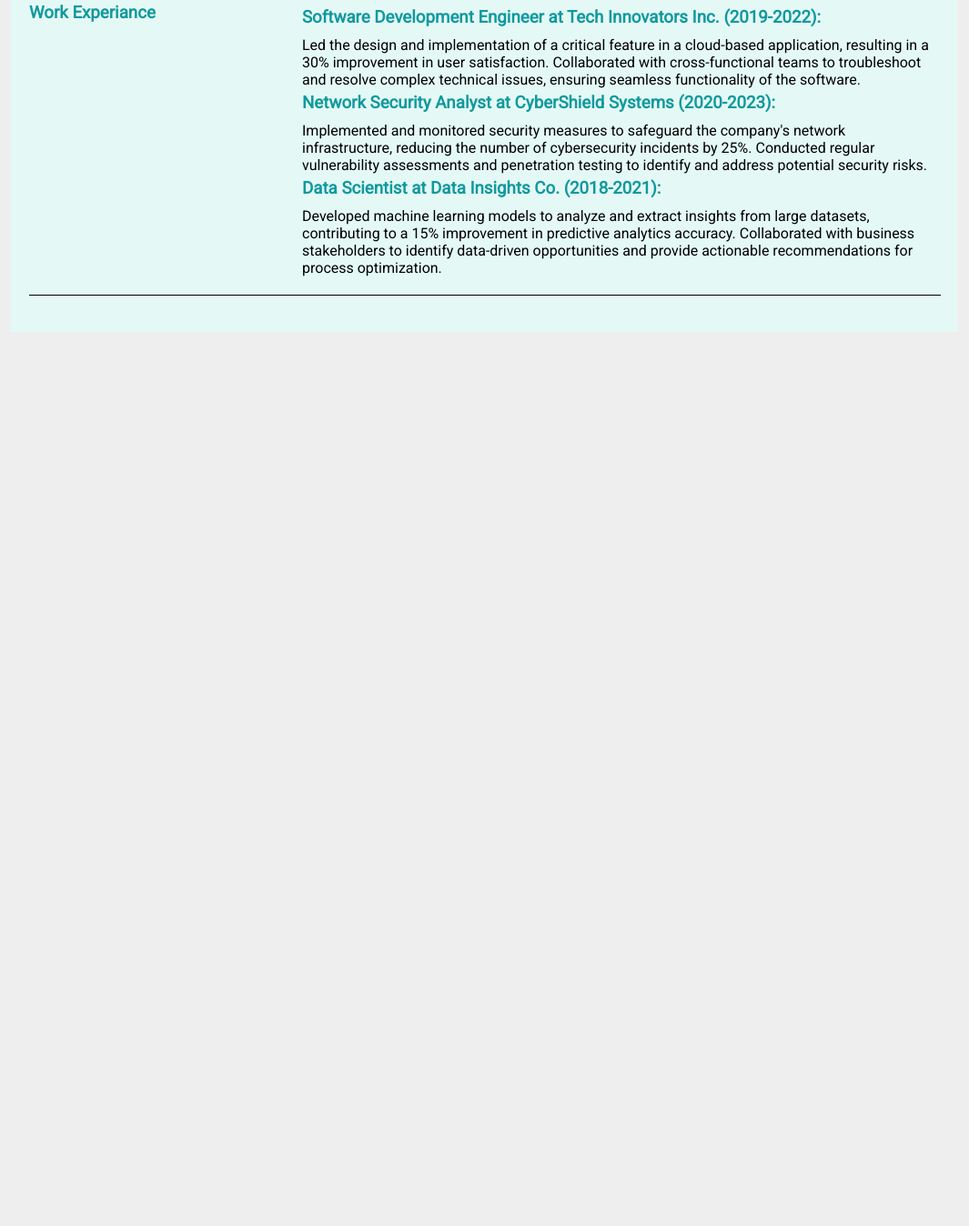
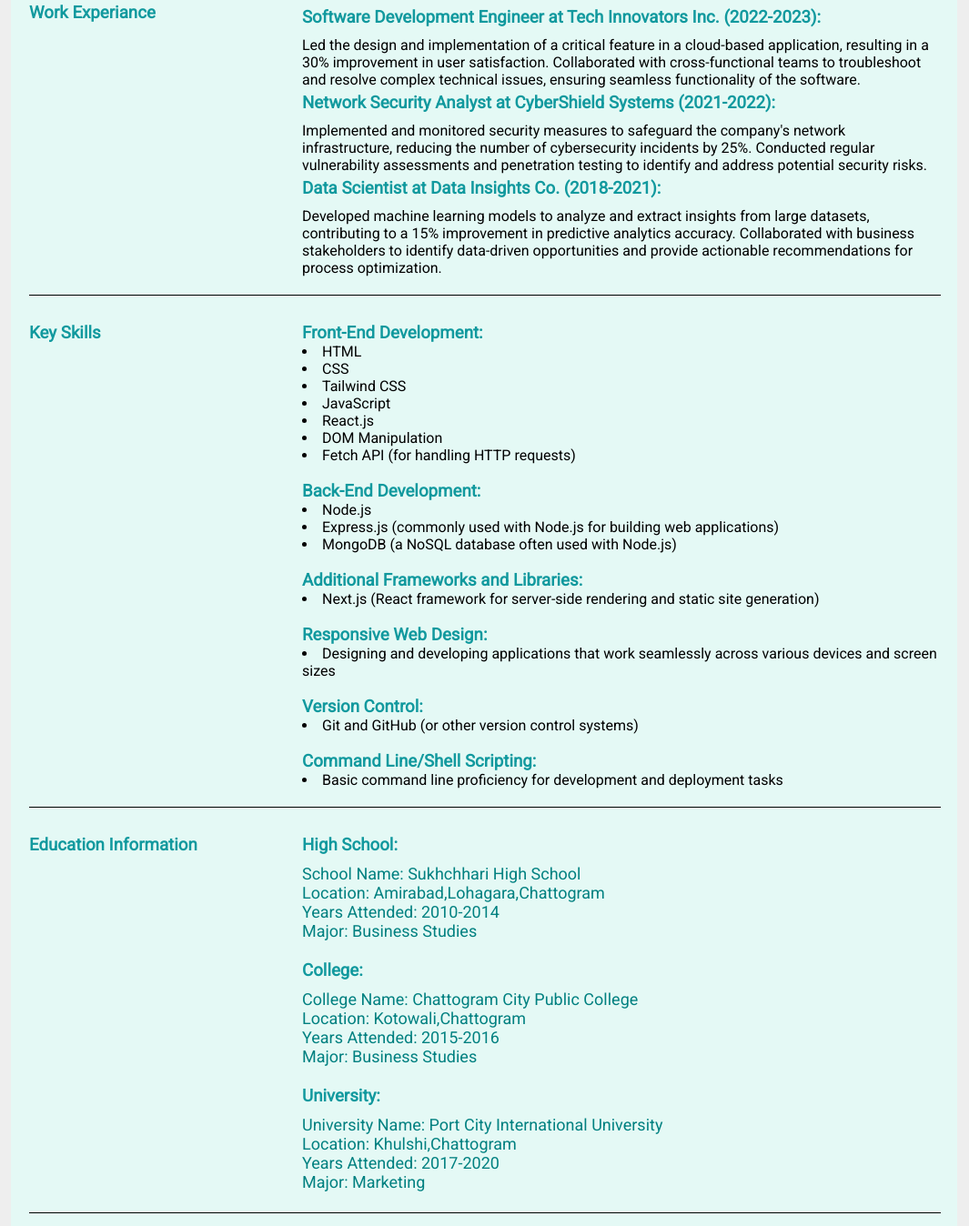
Before and after one commit to iftekharmahmud25/cv-html-css-practice, a plain HTML site: page index.html in a window 1280 px wide. Shown: the part 406-1754 px from the top of the page at 91% size, without its empty margins (108-1173 px from the left). Before the commit the page ends 800 px from the top, so only its background shows below. Drawn offline with Linux system fonts and the light colour scheme.

Commit message:
added education section

```diff
--- a/index.html
+++ b/index.html
@@ -37,7 +37,7 @@
                         <h3>Personal Information</h3>
                     </div>
                     <div class="right-div">
-                        <pre style="margin-left: 140px; font-size: 18px;">Permanent Address	: C/O-Johora Bara Bari
+                        <pre style="margin-left: 140px; font-size: 18px; font-weight: bold;color: teal;">Permanent Address	: C/O-Johora Bara Bari
                         : Vill. -Sukhchhari
                         : P.O.-Sukhchhari
                         : P.S.-Lohagara
@@ -62,12 +62,12 @@ Birth  Place		: Chattogram </pre>
                         <h3>Work Experiance</h3>
                     </div>
                     <div class="right-div">
-                        <h3 class="experiance">Software Development Engineer at Tech Innovators Inc. (2019-2022):</h3>
+                        <h3 class="experiance">Software Development Engineer at Tech Innovators Inc. (2022-2023):</h3>
                         <p>Led the design and implementation of a critical feature in a cloud-based application,
                             resulting in a 30% improvement in user satisfaction.
                             Collaborated with cross-functional teams to troubleshoot and resolve complex technical
                             issues, ensuring seamless functionality of the software.</p>
-                        <h3 class="experiance">Network Security Analyst at CyberShield Systems (2020-2023):</h3>
+                        <h3 class="experiance">Network Security Analyst at CyberShield Systems (2021-2022):</h3>
                         <p>Implemented and monitored security measures to safeguard the company's network
                             infrastructure, reducing the number of cybersecurity incidents by 25%.
                             Conducted regular vulnerability assessments and penetration testing to identify and address
@@ -85,6 +85,111 @@ Birth  Place		: Chattogram </pre>
                 <hr class="common-hr">
             </section>
 
+            <!-- Key Skills section -->
+
+            <section id="work-section">
+                <div class="content">
+                    <div class="left-div">
+                        <h3>Key Skills</h3>
+                    </div>
+                    <div class="right-div">
+                        <h3>Front-End Development:</h3>
+                        <li>HTML</li>
+                        <li>CSS</li>
+                        <li>Tailwind CSS</li>
+                        <li>JavaScript</li>
+                        <li>React.js</li>
+                        <li>DOM Manipulation</li>
+                        <li>Fetch API (for handling HTTP requests)</li>
+                        <br>
+
+                        <h3>Back-End Development:</h3>
+                        <li>Node.js</li>
+                        <li>Express.js (commonly used with Node.js for building web applications)</li>
+                        <li>MongoDB (a NoSQL database often used with Node.js)</li>
+                        <br>
+
+                        <h3>Additional Frameworks and Libraries:</h3>
+                        <li>Next.js (React framework for server-side rendering and static site generation)</li>
+                        <br>
+
+                        <h3>Responsive Web Design:</h3>
+                        <li>Designing and developing applications that work seamlessly across various devices and screen
+                            sizes</li>
+                        <br>
+
+                        <h3>Version Control:</h3>
+                        <li>Git and GitHub (or other version control systems)</li>
+                        <br>
+
+                        <h3>Command Line/Shell Scripting:</h3>
+                        <li>Basic command line proficiency for development and deployment tasks</li>
+                    </div>
+                </div>
+                <div class="div-clear">
+
+                </div>
+                <hr class="common-hr">
+
+                <!--  Education section start -->
+                <section id="education-section">
+                    <div class="content">
+                        <div class="left-div">
+                            <h3>Education Information</h3>
+                        </div>
+                        <div class="right-div">
+
+                            <h3>High School:</h3>
+                            <p style="font-size: 18px; color: teal;margin-top: 10px; padding-bottom: 3px;">
+                                School Name: Sukhchhari High School <br>
+                                Location: Amirabad,Lohagara,Chattogram <br>
+                                Years Attended: 2010-2014 <br>
+                                Major: Business Studies
+                            </p>
+                            <br>
+                            <h3>College:</h3>
+                            <p style="font-size: 18px; color: teal;margin-top: 10px; padding-bottom: 3px;">
+                                College Name: Chattogram City Public College  <br>
+                                Location: Kotowali,Chattogram <br>
+                                Years Attended: 2015-2016 <br>
+                                Major: Business Studies
+                            </p>
+                            <br>
+                            <h3>University:</h3>
+                            <p style="font-size: 18px; color: teal;margin-top: 10px; padding-bottom: 3px;">
+                                University Name: Port City International University  <br>
+                                Location: Khulshi,Chattogram <br>
+                                Years Attended: 2017-2020 <br>
+                                Major: Marketing
+                            </p>
+                        </div>
+                    </div>
+
+                </section>
+                <div class="div-clear">
+
+                </div>
+                <hr class="common-hr">
+
+
+
+
+
+
+
+
+
+
+
+
+
+
+
+
+
+
+
+            </section>
 
 
 
```
